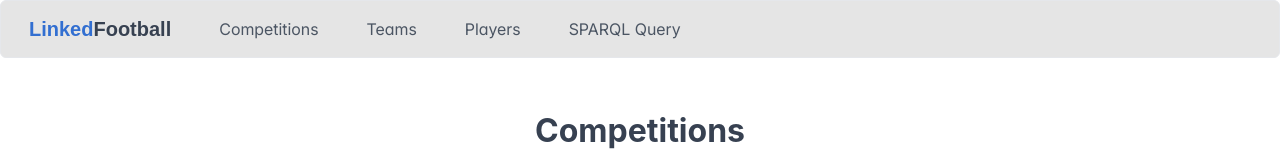
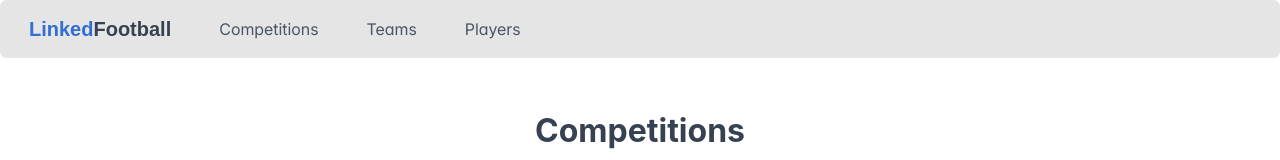
Before and after one commit to afonsom1719/LinkedFootball, a React (Create React App) app in the folder LinkedFootball-UI/linked-football/: page / in a window 1280 px wide. Shown: the top 160 px of the page. Built offline with nearby package versions, Linux system fonts and the light colour scheme; no server answers.

Commit message:
Fix app and some issues in ttl images

```diff
--- a/LinkedFootball-UI/linked-football/src/App.js
+++ b/LinkedFootball-UI/linked-football/src/App.js
@@ -35,7 +35,7 @@ const App = () => {
         setSelectedTeam(null); // Clear selected team
       }
     },
-    { label: "SPARQL Query", icon: "pi pi-fw pi-search", command: () => setActiveIndex(4) },
+    //{ label: "SPARQL Query", icon: "pi pi-fw pi-search", command: () => setActiveIndex(4) },
   ];
 
   // Define the start section with the logo
```
Also changed, not shown: 1 other file (tests, documents, lock files or other folders).
